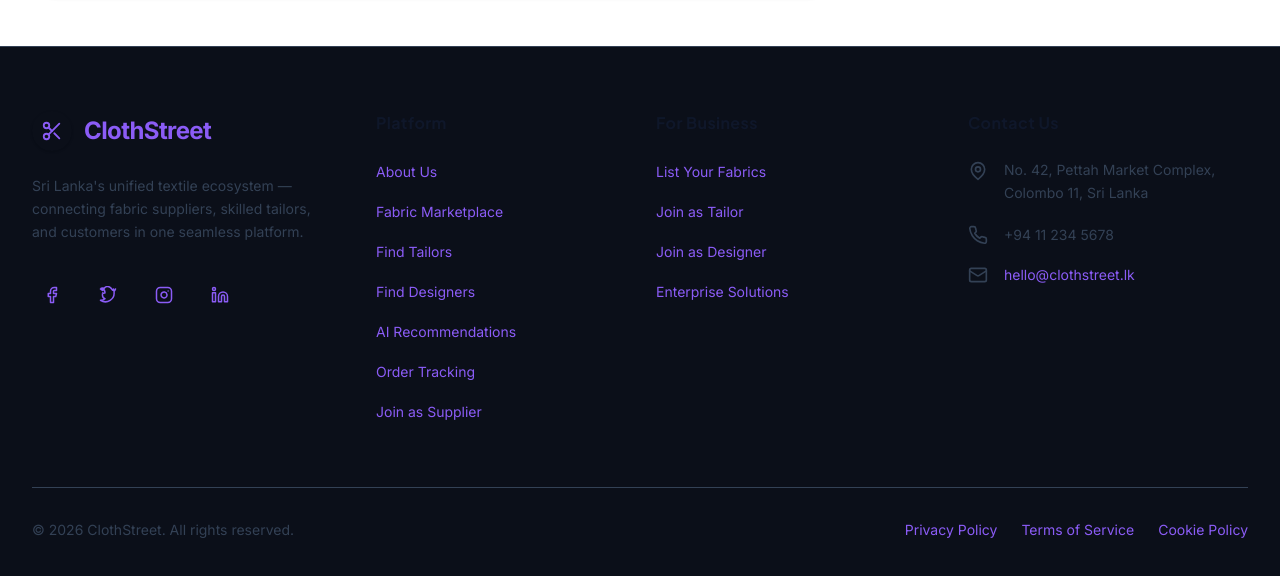
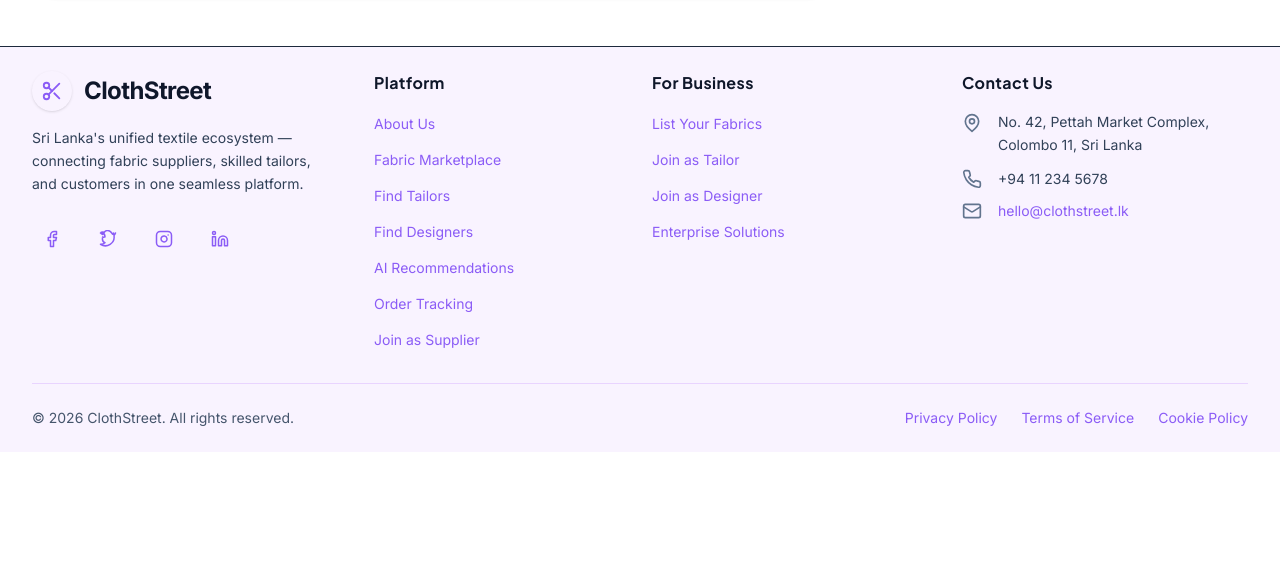
Before and after one commit to ImedhaJayawardhana/ClothStreetSL, a React (Vite) app in the folder frontend/: page /store/1 in a window 1280 px wide. Shown: the part 902-1478 px from the top of the page. After the commit the page ends 1354 px from the top, so only its background shows below. Built offline with nearby package versions, Linux system fonts and the light colour scheme; no server answers; the database is empty.

Commit message:
Footer styling change

```diff
--- a/frontend/src/components/common/Footer.jsx
+++ b/frontend/src/components/common/Footer.jsx
@@ -20,37 +20,37 @@ export default function Footer() {
 };
 
   return (
- <footer className="bg-[#0B0F19] py-16 border-t">
+    <footer className="py-6 border-t bg-purple-100/50 text-slate-800">
       <div className="max-w-7xl mx-auto px-4 sm:px-6 lg:px-8">
- <div className="grid grid-cols-1 md:grid-cols-2 lg:grid-cols-4 gap-12 lg:gap-8">
+        <div className="grid grid-cols-1 md:grid-cols-2 lg:grid-cols-4 gap-6">
 
           {/* Brand Column */}
- <div className="space-y-6">
+          <div className="space-y-4">
             <Link to="/" onClick={() => window.scrollTo(0, 0)} className="flex items-center gap-3">
               <div className="flex items-center justify-center w-10 h-10 rounded-lg shadow-sm">
                 <svg xmlns="http://www.w3.org/2000/svg" width="22" height="22" viewBox="0 0 24 24" fill="none" stroke="currentColor" strokeWidth="2" strokeLinecap="round" strokeLinejoin="round">
                   <circle cx="6" cy="6" r="3" /><circle cx="6" cy="18" r="3" /><line x1="20" x2="8.12" y1="4" y2="15.88" /><line x1="14.47" x2="20" y1="14.48" y2="20" /><line x1="8.12" x2="12" y1="8.12" y2="12" />
                 </svg>
               </div>
- <span className="text-2xl font-bold tracking-tight">ClothStreet</span>
+              <span className="text-2xl font-bold tracking-tight text-slate-900">ClothStreet</span>
             </Link>
- <p className="text-sm leading-relaxed max-w-xs">
+            <p className="text-sm leading-relaxed max-w-xs text-slate-700">
               Sri Lanka's unified textile ecosystem — connecting fabric suppliers, skilled tailors, and customers in one seamless platform.
             </p>
- <div className="flex items-center gap-4 pt-2">
- <a href="#" className="w-10 h-10 flex items-center justify-center rounded-lg hover: hover: transition-colors duration-300">
+            <div className="flex items-center gap-4 pt-2 text-slate-600">
+              <a href="#" className="w-10 h-10 flex items-center justify-center rounded-lg hover:text-purple-700 transition-colors duration-300">
                 <svg xmlns="http://www.w3.org/2000/svg" width="18" height="18" viewBox="0 0 24 24" fill="none" stroke="currentColor" strokeWidth="2" strokeLinecap="round" strokeLinejoin="round"><path d="M18 2h-3a5 5 0 0 0-5 5v3H7v4h3v8h4v-8h3l1-4h-4V7a1 1 0 0 1 1-1h3z" /></svg>
                 <span className="sr-only">Facebook</span>
               </a>
- <a href="#" className="w-10 h-10 flex items-center justify-center rounded-lg hover: hover: transition-colors duration-300">
+              <a href="#" className="w-10 h-10 flex items-center justify-center rounded-lg hover:text-purple-700 transition-colors duration-300">
                 <svg xmlns="http://www.w3.org/2000/svg" width="18" height="18" viewBox="0 0 24 24" fill="none" stroke="currentColor" strokeWidth="2" strokeLinecap="round" strokeLinejoin="round"><path d="M22 4s-.7 2.1-2 3.4c1.6 10-9.4 17.3-18 11.6 2.2.1 4.4-.6 6-2C3 15.5 5 9.2 5 9.2s1.5.8 3 0C8 2.2 2 4 2 4s1.5 1.5 3 2c-1.3-1.3-2-3-2-3s2-.7 4 0c2.5-3.5 7.5-3 10 1s2.5 0 2.5 0" /></svg>
                 <span className="sr-only">Twitter</span>
               </a>
- <a href="#" className="w-10 h-10 flex items-center justify-center rounded-lg hover: hover: transition-colors duration-300">
+              <a href="#" className="w-10 h-10 flex items-center justify-center rounded-lg hover:text-purple-700 transition-colors duration-300">
                 <svg xmlns="http://www.w3.org/2000/svg" width="18" height="18" viewBox="0 0 24 24" fill="none" stroke="currentColor" strokeWidth="2" strokeLinecap="round" strokeLinejoin="round"><rect width="20" height="20" x="2" y="2" rx="5" ry="5" /><path d="M16 11.37A4 4 0 1 1 12.63 8 4 4 0 0 1 16 11.37z" /><line x1="17.5" x2="17.51" y1="6.5" y2="6.5" /></svg>
                 <span className="sr-only">Instagram</span>
               </a>
- <a href="#" className="w-10 h-10 flex items-center justify-center rounded-lg hover: hover: transition-colors duration-300">
+              <a href="#" className="w-10 h-10 flex items-center justify-center rounded-lg hover:text-purple-700 transition-colors duration-300">
                 <svg xmlns="http://www.w3.org/2000/svg" width="18" height="18" viewBox="0 0 24 24" fill="none" stroke="currentColor" strokeWidth="2" strokeLinecap="round" strokeLinejoin="round"><path d="M16 8a6 6 0 0 1 6 6v7h-4v-7a2 2 0 0 0-2-2 2 2 0 0 0-2 2v7h-4v-7a6 6 0 0 1 6-6z" /><rect width="4" height="12" x="2" y="9" /><circle cx="4" cy="4" r="2" /></svg>
                 <span className="sr-only">LinkedIn</span>
               </a>
@@ -58,50 +58,49 @@ export default function Footer() {
           </div>
 
           {/* Platform Links */}
- <div className="space-y-6 lg:ml-8">
- <h3 className="font-semibold tracking-wide">Platform</h3>
- <ul className="space-y-4">
- <li><Link to="/about" onClick={() => window.scrollTo(0, 0)} className="text-sm hover: transition-colors">About Us</Link></li>
- <li><Link to="/shop" onClick={() => window.scrollTo(0, 0)} className="text-sm hover: transition-colors">Fabric Marketplace</Link></li>
- <li><Link to="/tailors" onClick={() => window.scrollTo(0, 0)} className="text-sm hover: transition-colors">Find Tailors</Link></li>
+          <div className="space-y-4 lg:ml-8">
+            <h3 className="font-semibold tracking-wide text-slate-900">Platform</h3>
+            <ul className="space-y-3">
+              <li><Link to="/about" onClick={() => window.scrollTo(0, 0)} className="text-sm text-slate-700 hover:text-purple-700 transition-colors">About Us</Link></li>
+              <li><Link to="/shop" onClick={() => window.scrollTo(0, 0)} className="text-sm text-slate-700 hover:text-purple-700 transition-colors">Fabric Marketplace</Link></li>
+              <li><Link to="/tailors" onClick={() => window.scrollTo(0, 0)} className="text-sm text-slate-700 hover:text-purple-700 transition-colors">Find Tailors</Link></li>
               <li>
- <Link to="/designers" onClick={() => window.scrollTo(0, 0)} className="text-sm hover: transition-colors">
+                <Link to="/designers" onClick={() => window.scrollTo(0, 0)} className="text-sm text-slate-700 hover:text-purple-700 transition-colors">
                   Find Designers
                 </Link>
               </li>
- <li><Link to="/match" onClick={() => window.scrollTo(0, 0)} className="text-sm hover: transition-colors">AI Recommendations</Link></li>
- <li><Link to="/tracking" onClick={() => window.scrollTo(0, 0)} className="text-sm hover: transition-colors">Order Tracking</Link></li>
- <li><Link to="/register" onClick={() => window.scrollTo(0, 0)} className="text-sm hover: transition-colors">Join as Supplier</Link></li>
+              <li><Link to="/match" onClick={() => window.scrollTo(0, 0)} className="text-sm text-slate-700 hover:text-purple-700 transition-colors">AI Recommendations</Link></li>
+              <li><Link to="/tracking" onClick={() => window.scrollTo(0, 0)} className="text-sm text-slate-700 hover:text-purple-700 transition-colors">Order Tracking</Link></li>
+              <li><Link to="/register" onClick={() => window.scrollTo(0, 0)} className="text-sm text-slate-700 hover:text-purple-700 transition-colors">Join as Supplier</Link></li>
             </ul>
           </div>
 
           {/* Business Links */}
- <div className="space-y-6">
- <h3 className="font-semibold tracking-wide">For Business</h3>
- <ul className="space-y-4">
- <li><a href="#" onClick={handleListFabrics} className="text-sm hover: transition-colors">List Your Fabrics</a></li>
- <li><Link to="/register" onClick={() => window.scrollTo(0, 0)} className="text-sm hover: transition-colors">Join as Tailor</Link></li>
- <li><Link to="/register" onClick={() => window.scrollTo(0, 0)} className="text-sm hover: transition-colors">Join as Designer</Link></li>
-
- <li><Link to="/business/enterprise" onClick={() => window.scrollTo(0, 0)} className="text-sm hover: transition-colors">Enterprise Solutions</Link></li>
+          <div className="space-y-4">
+            <h3 className="font-semibold tracking-wide text-slate-900">For Business</h3>
+            <ul className="space-y-3">
+              <li><a href="#" onClick={handleListFabrics} className="text-sm text-slate-700 hover:text-purple-700 transition-colors">List Your Fabrics</a></li>
+              <li><Link to="/register" onClick={() => window.scrollTo(0, 0)} className="text-sm text-slate-700 hover:text-purple-700 transition-colors">Join as Tailor</Link></li>
+              <li><Link to="/register" onClick={() => window.scrollTo(0, 0)} className="text-sm text-slate-700 hover:text-purple-700 transition-colors">Join as Designer</Link></li>
+              <li><Link to="/business/enterprise" onClick={() => window.scrollTo(0, 0)} className="text-sm text-slate-700 hover:text-purple-700 transition-colors">Enterprise Solutions</Link></li>
             </ul>
           </div>
 
           {/* Contact Information */}
- <div className="space-y-6">
- <h3 className="font-semibold tracking-wide">Contact Us</h3>
- <ul className="space-y-5">
- <li className="flex items-start gap-4">
- <svg className="w-5 h-5 mt-0.5 shrink-0" xmlns="http://www.w3.org/2000/svg" viewBox="0 0 24 24" fill="none" stroke="currentColor" strokeWidth="2" strokeLinecap="round" strokeLinejoin="round"><path d="M20 10c0 6-8 12-8 12s-8-6-8-12a8 8 0 0 1 16 0Z" /><circle cx="12" cy="10" r="3" /></svg>
+          <div className="space-y-4">
+            <h3 className="font-semibold tracking-wide text-slate-900">Contact Us</h3>
+            <ul className="space-y-3">
+              <li className="flex items-start gap-4 text-slate-700">
+                <svg className="w-5 h-5 mt-0.5 shrink-0 text-slate-500" xmlns="http://www.w3.org/2000/svg" viewBox="0 0 24 24" fill="none" stroke="currentColor" strokeWidth="2" strokeLinecap="round" strokeLinejoin="round"><path d="M20 10c0 6-8 12-8 12s-8-6-8-12a8 8 0 0 1 16 0Z" /><circle cx="12" cy="10" r="3" /></svg>
                 <span className="text-sm leading-relaxed">No. 42, Pettah Market Complex, Colombo 11, Sri Lanka</span>
               </li>
- <li className="flex items-center gap-4">
- <svg className="w-5 h-5 shrink-0" xmlns="http://www.w3.org/2000/svg" viewBox="0 0 24 24" fill="none" stroke="currentColor" strokeWidth="2" strokeLinecap="round" strokeLinejoin="round"><path d="M22 16.92v3a2 2 0 0 1-2.18 2 19.79 19.79 0 0 1-8.63-3.07 19.5 19.5 0 0 1-6-6 19.79 19.79 0 0 1-3.07-8.67A2 2 0 0 1 4.11 2h3a2 2 0 0 1 2 1.72 12.84 12.84 0 0 0 .7 2.81 2 2 0 0 1-.45 2.11L8.09 9.91a16 16 0 0 0 6 6l1.27-1.27a2 2 0 0 1 2.11-.45 12.84 12.84 0 0 0 2.81.7A2 2 0 0 1 22 16.92z" /></svg>
+              <li className="flex items-center gap-4 text-slate-700">
+                <svg className="w-5 h-5 shrink-0 text-slate-500" xmlns="http://www.w3.org/2000/svg" viewBox="0 0 24 24" fill="none" stroke="currentColor" strokeWidth="2" strokeLinecap="round" strokeLinejoin="round"><path d="M22 16.92v3a2 2 0 0 1-2.18 2 19.79 19.79 0 0 1-8.63-3.07 19.5 19.5 0 0 1-6-6 19.79 19.79 0 0 1-3.07-8.67A2 2 0 0 1 4.11 2h3a2 2 0 0 1 2 1.72 12.84 12.84 0 0 0 .7 2.81 2 2 0 0 1-.45 2.11L8.09 9.91a16 16 0 0 0 6 6l1.27-1.27a2 2 0 0 1 2.11-.45 12.84 12.84 0 0 0 2.81.7A2 2 0 0 1 22 16.92z" /></svg>
                 <span className="text-sm">+94 11 234 5678</span>
               </li>
- <li className="flex items-center gap-4">
- <svg className="w-5 h-5 shrink-0" xmlns="http://www.w3.org/2000/svg" viewBox="0 0 24 24" fill="none" stroke="currentColor" strokeWidth="2" strokeLinecap="round" strokeLinejoin="round"><rect width="20" height="16" x="2" y="4" rx="2" /><path d="m22 7-8.97 5.7a1.94 1.94 0 0 1-2.06 0L2 7" /></svg>
- <a href="mailto:hello@clothstreet.lk" className="text-sm hover: transition-colors">hello@clothstreet.lk</a>
+              <li className="flex items-center gap-4 text-slate-700">
+                <svg className="w-5 h-5 shrink-0 text-slate-500" xmlns="http://www.w3.org/2000/svg" viewBox="0 0 24 24" fill="none" stroke="currentColor" strokeWidth="2" strokeLinecap="round" strokeLinejoin="round"><rect width="20" height="16" x="2" y="4" rx="2" /><path d="m22 7-8.97 5.7a1.94 1.94 0 0 1-2.06 0L2 7" /></svg>
+                <a href="mailto:hello@clothstreet.lk" className="text-sm hover:text-purple-700 transition-colors">hello@clothstreet.lk</a>
               </li>
             </ul>
           </div>
@@ -109,14 +108,14 @@ export default function Footer() {
         </div>
 
         {/* Bottom Bar */}
- <div className="mt-16 pt-8 border-t flex flex-col md:flex-row justify-between items-center gap-4">
- <p className="text-sm">
+        <div className="mt-8 pt-6 border-t border-purple-200 flex flex-col md:flex-row justify-between items-center gap-4">
+          <p className="text-sm text-slate-600">
             © 2026 ClothStreet. All rights reserved.
           </p>
           <div className="flex flex-wrap items-center justify-center gap-x-6 gap-y-2">
- <Link to="/privacy" onClick={() => window.scrollTo(0, 0)} className="text-sm hover: transition-colors">Privacy Policy</Link>
- <Link to="/terms" onClick={() => window.scrollTo(0, 0)} className="text-sm hover: transition-colors">Terms of Service</Link>
- <Link to="/cookies" onClick={() => window.scrollTo(0, 0)} className="text-sm hover: transition-colors">Cookie Policy</Link>
+            <Link to="/privacy" onClick={() => window.scrollTo(0, 0)} className="text-sm text-slate-600 hover:text-purple-700 transition-colors">Privacy Policy</Link>
+            <Link to="/terms" onClick={() => window.scrollTo(0, 0)} className="text-sm text-slate-600 hover:text-purple-700 transition-colors">Terms of Service</Link>
+            <Link to="/cookies" onClick={() => window.scrollTo(0, 0)} className="text-sm text-slate-600 hover:text-purple-700 transition-colors">Cookie Policy</Link>
           </div>
         </div>
       </div>
--- a/frontend/src/pages/Home.css
+++ b/frontend/src/pages/Home.css
@@ -819,7 +819,7 @@
 }
 
 .avatar-blue {
-  background: linear-gradient(135deg, #60a5fa, #3b82f6);
+  background: linear-gradient(135deg, #c4b5fd, #8b5cf6);
 }
 
 .testimonial-name {
```
Lines whose indentation alone changed are shown as unchanged.
